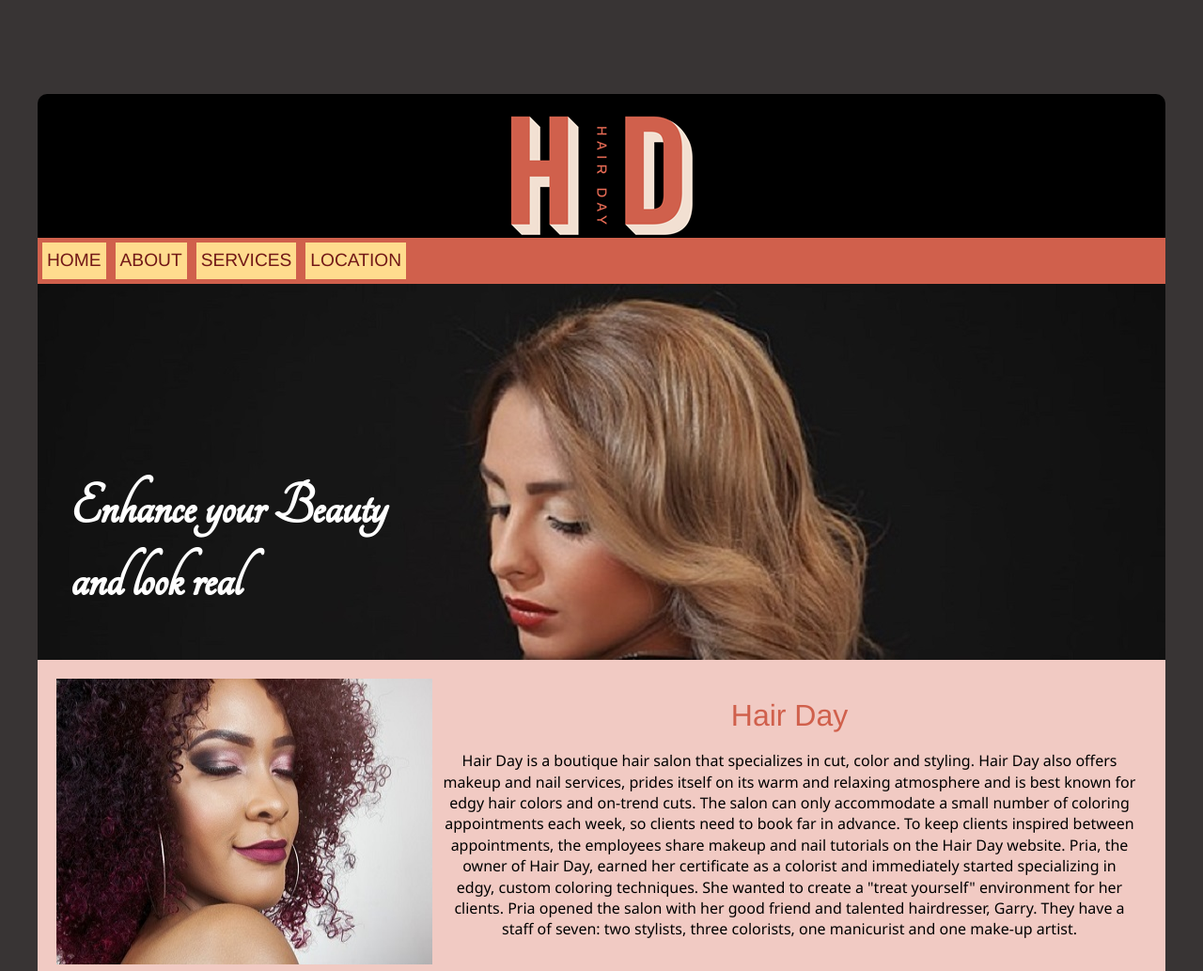
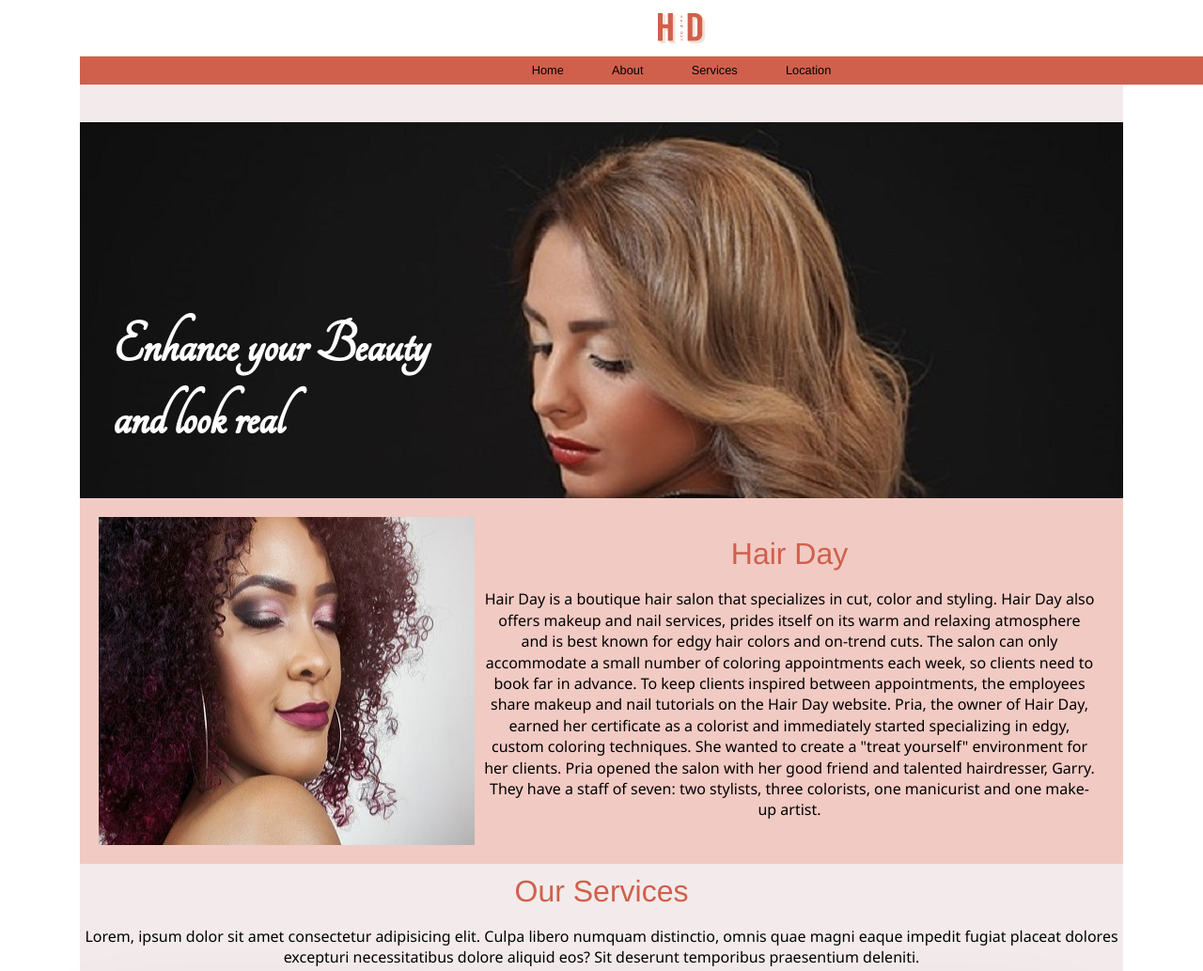
Before and after one commit to ibifaa/BeautyPage, a plain HTML site: page project/index.html in a window 1280 px wide. Shown: the top 1033 px of the page at 94% size. Drawn offline with nearby package versions, Linux system fonts and the light colour scheme.

Commit message:
carrying out update

```diff
--- a/project/index.html
+++ b/project/index.html
@@ -1,5 +1,6 @@
 <!DOCTYPE html>
 <html lang="en">
+
 <head>
     <meta charset="UTF-8">
     <meta http-equiv="X-UA-Compatible" content="IE=edge">
@@ -13,22 +14,24 @@
 
 
 </head>
+
 <body>
 
     <div class="container">
         <header id="home">
             <img src="images/logo2.png" class="logo-image" alt="Image of Company Logo">
 
-    </header>
 
             <nav class="navigation-bar" id="navbar-item">
 
-                <a href="#home" class="active">HOME</a>
-                <a href="#about-section">ABOUT</a>
-                <a href="#services">SERVICES</a>
-                <a href="#contact">LOCATION</a>
+                <a href="#home" class="active">Home</a>
+                <a href="#about-section">About</a>
+                <a href="#services">Services</a>
+                <a href="#contact">Location</a>
 
             </nav>
+
+        </header>
 
         <main>
             <div class="promotion">
@@ -40,8 +43,17 @@
                 <div class="about-text-section">
                     <h2>Hair Day</h2>
                     <p>
-            Hair Day is a boutique hair salon that specializes in cut, color and styling. Hair Day also offers makeup and nail services, prides itself on its warm and relaxing atmosphere and is best known for edgy hair colors and on-trend cuts. The salon can only accommodate a small number of coloring appointments each week, so clients need to book far in advance. To keep clients inspired between appointments, the employees share makeup and nail tutorials on the Hair Day website.
-            Pria, the owner of Hair Day, earned her certificate as a colorist and immediately started specializing in edgy, custom coloring techniques. She wanted to create a "treat yourself" environment for her clients. Pria opened the salon with her good friend and talented hairdresser, Garry. They have a staff of seven: two stylists, three colorists, one manicurist and one make-up artist.
+                        Hair Day is a boutique hair salon that specializes in cut, color and styling. Hair Day also
+                        offers makeup and nail services, prides itself on its warm and relaxing atmosphere and is best
+                        known for edgy hair colors and on-trend cuts. The salon can only accommodate a small number of
+                        coloring appointments each week, so clients need to book far in advance. To keep clients
+                        inspired between appointments, the employees share makeup and nail tutorials on the Hair Day
+                        website.
+                        Pria, the owner of Hair Day, earned her certificate as a colorist and immediately started
+                        specializing in edgy, custom coloring techniques. She wanted to create a "treat yourself"
+                        environment for her clients. Pria opened the salon with her good friend and talented
+                        hairdresser, Garry. They have a staff of seven: two stylists, three colorists, one manicurist
+                        and one make-up artist.
 
                     </p>
 
@@ -52,18 +64,20 @@
 
 
             <h2 id="services">Our Services</h2>
-        <p>Lorem, ipsum dolor sit amet consectetur adipisicing elit. Culpa libero numquam distinctio, omnis quae magni eaque impedit fugiat placeat dolores excepturi necessitatibus dolore aliquid eos? Sit deserunt temporibus praesentium deleniti.</p>
+            <p>Lorem, ipsum dolor sit amet consectetur adipisicing elit. Culpa libero numquam distinctio, omnis quae
+                magni eaque impedit fugiat placeat dolores excepturi necessitatibus dolore aliquid eos? Sit deserunt
+                temporibus praesentium deleniti.</p>
 
             <article>
 
-            <img src="images/hair-image2.jpg " class="image"  alt="image of hair">
+                <img src="images/hair-image2.jpg " class="image" alt="image of hair">
                 <h3>Hair styling</h3>
                 <button type="button">Book online</button>
             </article>
 
 
             <article>
-            <img src="images/nails.jpg"  class="image" alt="image of nail polishing">
+                <img src="images/nails.jpg" class="image" alt="image of nail polishing">
                 <h3>Nails polishing</h3>
                 <button type="button">Book online</button>
 
@@ -79,20 +93,23 @@
 
 
         <footer id="contact">
-        <div class="footer-image"><img src="images/Artboard 23.png" class="footer-logo-image" alt="Image of company logo"></div>
+            <div class="footer-image"><img src="images/Artboard 23.png" class="footer-logo-image"
+                    alt="Image of company logo"></div>
             <div class="footer-text">
                 <p> Copyright &copy 2022, Hair Day</p>
                 <hr>
-            <p>Office Address:</p> <p></p>Address Lorem ipsum dolor sit, amet consectetur adipisicing elit.</p>
+                <p>Office Address:</p>
+                <p></p>Address Lorem ipsum dolor sit, amet consectetur adipisicing elit.</p>
             </div>
         </footer>
 
 
-    <script src="bootstrap.bundle.min.js"></script>
+        <!-- <script src="bootstrap.bundle.min.js"></script> -->
 
         <script>
 
         </script>
     </div>
 </body>
+
 </html>
--- a/project/styles.css
+++ b/project/styles.css
@@ -7,68 +7,49 @@
 *{
     margin: 0;
     padding: 0;
+    box-sizing: border-box;
 }
 
 body{
-    background-color: rgb(56, 52, 52);
     font-family: 'Franklin Gothic Medium', 'Arial Narrow', Arial, sans-serif;
 }
 
 
 .container{
-    margin: 0;
-    padding: 0;
-
-    max-width: 1200px;
-
-    display: grid;
-
-    grid-template-areas: 'head  head head'
-                         'nav nav nav'
-                         'main main main'
-                         'footer footer footer';
-    align-items: center;
-
-    margin: 100px auto;
-    background-color: black;
-
-    grid-template-columns: repeat(3, 1fr) ;
-    border-radius: 10px;
-
+width: 100%;
 }
 
 header{
     grid-area: head;
-    padding-top: 20px;
     text-align: center;
+    position: fixed;
+    width: 100%;
+    z-index: 5;
+    background-color: white;
+}
+
+.logo-image{
+    height: 60px;
+    padding: 1%;
 }
 
 nav{
-    grid-column: nav;
     background-color: rgb(208, 96, 76);
     color: black;
-    margin: 0;
-    padding: 0;
     display: flex;
-    flex-wrap: wrap;
-    position: sticky;
-    top: 0;
+    height: 30px;
+    align-items: center;
+    justify-content: center;
+    width: 100%;
 }
 
 
+.navigation-bar a{
 
-
-.navigation-bar a{
-    /* text-align: center;
-    color: black; */
     text-decoration: none;
     list-style-type: none;
-    font-size: 1.2rem;
-    /* margin: 0;
-    padding: 14px 16px; */
-    /* width: 20%; */
-
-
+    font-size: 0.8rem;
+    color: black;
 }
 
 
@@ -76,6 +57,7 @@ nav{
 
 .promotion{
     grid-column: promotion;
+    margin-top: 130px;
     width: 100%;
     height: 400px;
     background-image: url(images/hair-image1\ \(1\).jpg);
@@ -191,19 +173,17 @@ footer{
 
 
 a{
-    padding: 5px;
-    margin: 5px;
-
+    padding: 2%;
 }
 
 a:active{
-    background-color: black;
     color: #fff;
+    font-size: 1.3rem;
 }
 
 a:hover{
-    background-color: #fff;
-    color: black;
+    color: #fff;
+
 }
 
 nav a{
@@ -319,11 +299,11 @@ nav a{
     display: block;
 }
 
-}
+ }
 
-@keyframes animation{
+ /* @keyframes animation{
     from{
-        background-color: #fff;
+        color: #fff;
     }
-    to{background-color:#FFDB89 ;}
-}
+    to{color:#FFDB89 ;}
+}  */
```
Also changed, not shown: project/bootstrap.bundle.min.js (deleted), project/bootstrap.min.css (deleted). Lines whose indentation alone changed are shown as unchanged.
